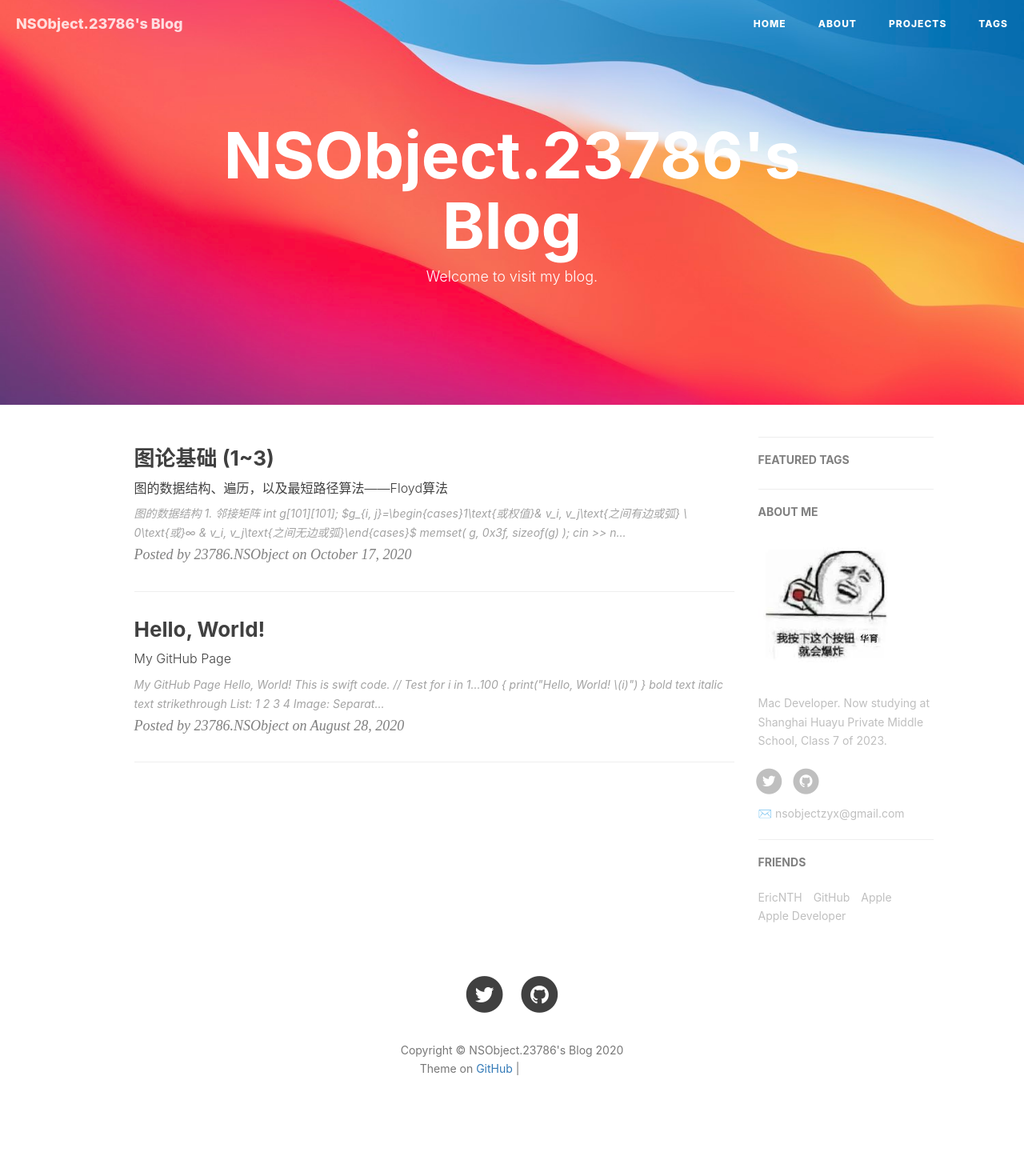
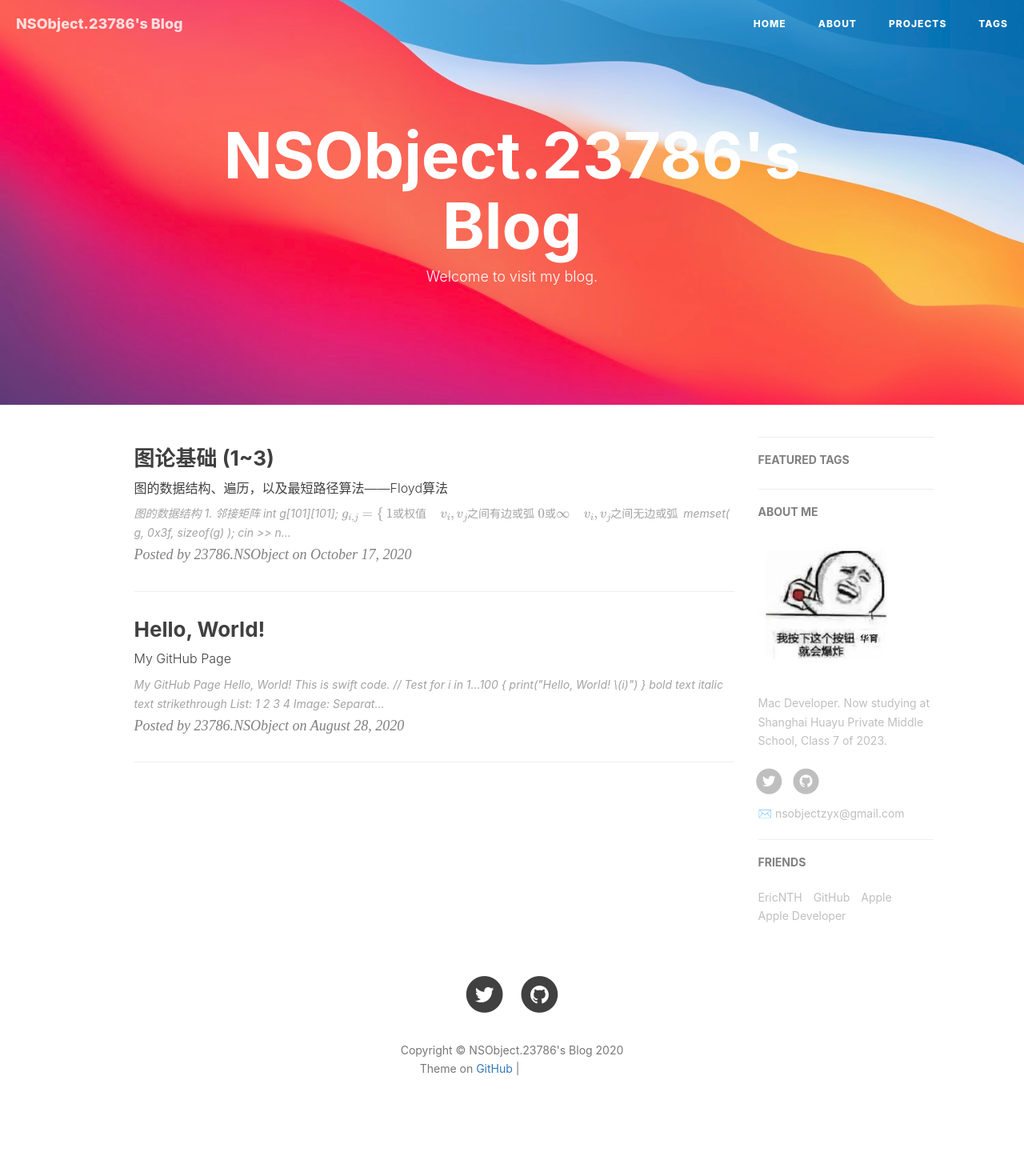
Before and after one commit to AFObject/OI-Blog, a Jekyll site: the page built from index.html, in a window 1280 px wide. Shown: the whole page at 80% size. Built offline with Jekyll 4.4.1, drawn with Linux system fonts in a browser that asks for light colours; nearby versions of some CDN libraries; formulas are drawn with MathJax 3; the list of posts is cut into pages by our own code; comment, search, counter and statistics services are not loaded; some of the changed lines change nothing that is shown; grey boxes are pictures that could not be loaded.

Commit message:
Try to support LaTeX

```diff
--- a/_includes/head.html
+++ b/_includes/head.html
@@ -35,6 +35,16 @@
     <!-- Hux change font-awesome CDN to qiniu -->
     <link href="//cdnjs.cloudflare.com/ajax/libs/font-awesome/4.6.3/css/font-awesome.min.css" rel="stylesheet" type="text/css">
 
+    <!-- Support Math Formula-->
+    <script type="text/x-mathjax-config">
+        MathJax.Hub.Config({
+          tex2jax: {
+            skipTags: ['script', 'noscript', 'style', 'textarea', 'pre'],
+            inlineMath: [['$','$']]
+          }
+        });
+    </script>
+    <script src="https://cdn.mathjax.org/mathjax/latest/MathJax.js?config=TeX-AMS-MML_HTMLorMML" type="text/javascript"></script>
 
     <!-- Hux Delete, sad but pending in China
     <link href='http://fonts.googleapis.com/css?family=Lora:400,700,400italic,700italic' rel='stylesheet' type='text/css'>
```
